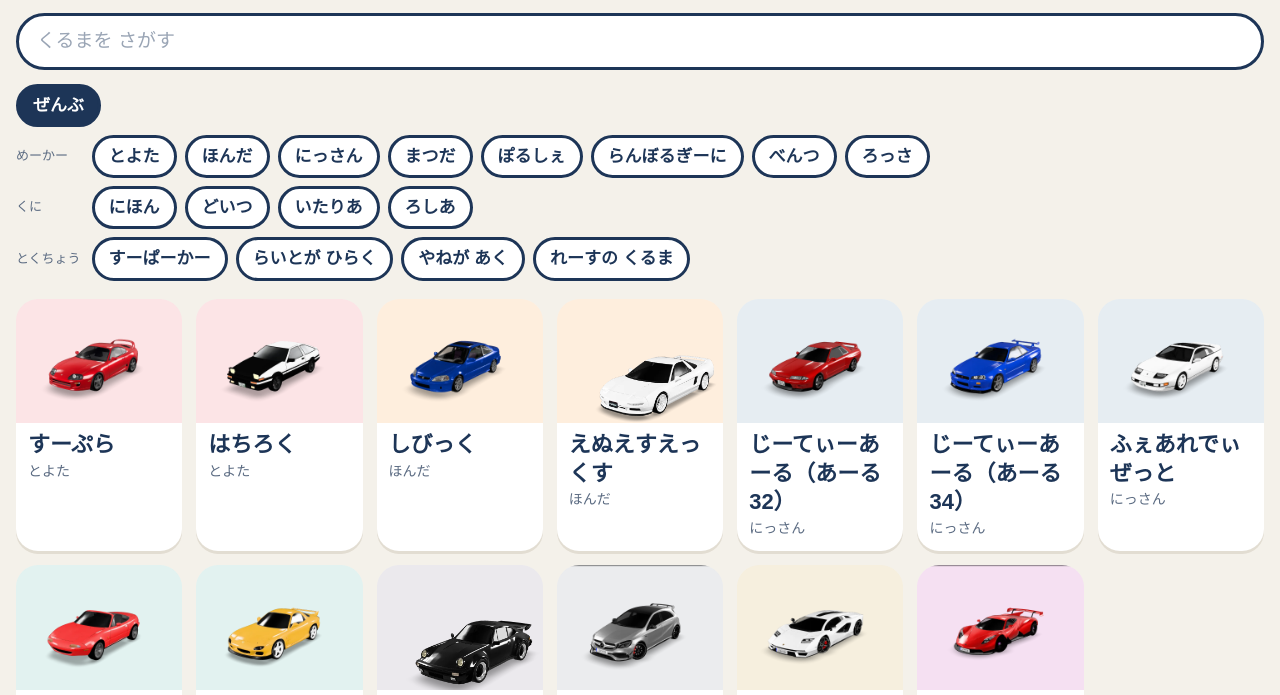
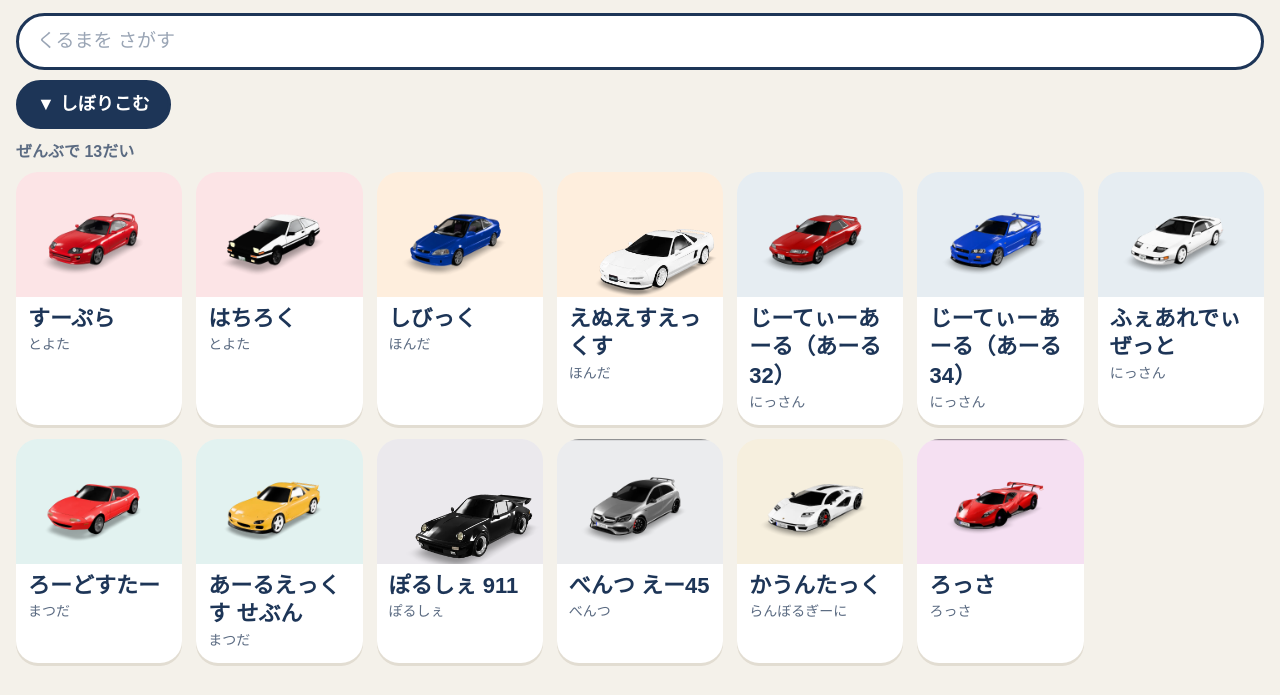
Before and after one commit to takuro-ryokawa/kuruma-zukan, a plain HTML site: page index.html in a window 1280 px wide. Shown: the part 79-774 px from the top of the page. Drawn offline with Linux system fonts and the light colour scheme; a web font is replaced by a local one.

Commit message:
Rework the tag filter into an expandable multi-select panel
- One "しぼりこむ" button by default so the car list is visible at once
- All tags wrap inside the panel instead of scrolling off-screen
- Multiple tags: any-of within a group, all-of across groups
- Selected tags show as removable chips; result count is shown

Co-Authored-By: Claude Fable 5.2 <noreply@anthropic.com>
Claude-Session: https://claude.ai/code/session_01SU8qR7wLwBeDSvdHY8ASyu

```diff
--- a/app.js
+++ b/app.js
@@ -59,7 +59,8 @@
   }
 
   // ---------- 一覧 ----------
-  let currentTag = 'all';
+  const selected = new Set();   // えらんでいるタグ
+  let filterOpen = false;
   let query = '';
 
   // さがすときは、カタカナをひらがなに、大文字を小文字にそろえて比べる
@@ -68,44 +69,98 @@
     .replace(/[\s　]/g, '');
   const matches = (c, q) => !q || [c.kana, c.name, c.maker, c.credit.title, ...c.tags.map((t) => tagOf(t).kana)].some((t) => norm(t).includes(q));
 
-  function tagButton(id, kana) {
-    const b = document.createElement('button');
-    b.type = 'button';
-    b.textContent = kana;
-    b.setAttribute('aria-pressed', String(id === currentTag));
-    b.addEventListener('click', () => { currentTag = id; renderTags(); renderCards(); });
-    return b;
+  // えらんだタグに合う車か。同じ列（めーかー など）の中は「どれか」、
+  // ちがう列どうしは「どちらも」で しぼる
+  function tagMatch(car) {
+    for (const g of TAG_GROUPS) {
+      const want = TAGS.filter((t) => t.group === g.id && selected.has(t.id));
+      if (want.length && !want.some((t) => car.tags.includes(t.id))) return false;
+    }
+    return true;
+  }
+
+  function toggleTag(id) {
+    if (selected.has(id)) selected.delete(id); else selected.add(id);
+    renderTags();
+    renderCards();
   }
 
   function renderTags() {
     const used = new Set(CARS.flatMap((c) => c.tags));
     const nav = $('tags');
     nav.innerHTML = '';
-    const first = document.createElement('div');
-    first.className = 'tag-row';
-    first.appendChild(tagButton('all', 'ぜんぶ'));
-    nav.appendChild(first);
+
+    // ひらく・とじる ボタンと、いま えらんでいるタグ
+    const bar = document.createElement('div');
+    bar.className = 'filter-bar';
+    const open = document.createElement('button');
+    open.type = 'button';
+    open.className = 'filter-open';
+    open.setAttribute('aria-expanded', String(filterOpen));
+    open.textContent = (filterOpen ? '▲ ' : '▼ ') + 'しぼりこむ';
+    open.addEventListener('click', () => { filterOpen = !filterOpen; renderTags(); });
+    bar.appendChild(open);
+    for (const id of selected) {
+      const t = tagOf(id);
+      const chip = document.createElement('button');
+      chip.type = 'button';
+      chip.className = 'filter-chip';
+      chip.textContent = t.kana + ' ✕';
+      chip.setAttribute('aria-label', t.kana + ' を はずす');
+      chip.addEventListener('click', () => toggleTag(id));
+      bar.appendChild(chip);
+    }
+    nav.appendChild(bar);
+
+    if (!filterOpen) return;
+    const panel = document.createElement('div');
+    panel.className = 'filter-panel';
     for (const g of TAG_GROUPS) {
       const tags = TAGS.filter((t) => t.group === g.id && used.has(t.id));
       if (!tags.length) continue;
-      const row = document.createElement('div');
-      row.className = 'tag-row';
-      const label = document.createElement('span');
+      const label = document.createElement('div');
       label.className = 'tag-label';
       label.textContent = g.kana;
-      row.appendChild(label);
-      for (const t of tags) row.appendChild(tagButton(t.id, t.kana));
-      nav.appendChild(row);
+      panel.appendChild(label);
+      const row = document.createElement('div');
+      row.className = 'tag-wrap';
+      for (const t of tags) {
+        const b = document.createElement('button');
+        b.type = 'button';
+        b.textContent = t.kana;
+        b.setAttribute('aria-pressed', String(selected.has(t.id)));
+        b.addEventListener('click', () => toggleTag(t.id));
+        row.appendChild(b);
+      }
+      panel.appendChild(row);
     }
+    const foot = document.createElement('div');
+    foot.className = 'filter-foot';
+    const clear = document.createElement('button');
+    clear.type = 'button';
+    clear.className = 'filter-clear';
+    clear.textContent = 'ぜんぶ はずす';
+    clear.disabled = !selected.size;
+    clear.addEventListener('click', () => { selected.clear(); renderTags(); renderCards(); });
+    const done = document.createElement('button');
+    done.type = 'button';
+    done.className = 'filter-done';
+    done.textContent = 'とじる';
+    done.addEventListener('click', () => { filterOpen = false; renderTags(); });
+    foot.append(clear, done);
+    panel.appendChild(foot);
+    nav.appendChild(panel);
   }
 
   function renderCards() {
     const box = $('cards');
     box.innerHTML = '';
     const q = norm(query);
-    const cars = CARS.filter((c) => (currentTag === 'all' || c.tags.includes(currentTag)) && matches(c, q));
+    const cars = CARS.filter((c) => tagMatch(c) && matches(c, q));
+    const narrowed = q || selected.size;
+    $('count').textContent = narrowed ? `${cars.length}だい みつかったよ` : `ぜんぶで ${CARS.length}だい`;
     if (!cars.length) {
-      box.innerHTML = `<p class="empty">${q ? 'みつからないよ' : 'まだ ないよ'}</p>`;
+      box.innerHTML = `<p class="empty">${narrowed ? 'みつからないよ' : 'まだ ないよ'}</p>`;
       return;
     }
     for (const c of cars) {
@@ -175,7 +230,7 @@
       b.textContent = t.kana;
       b.style.background = t.color;
       // タグを押すと、そのタグの車だけの一覧にもどる
-      b.addEventListener('click', () => { currentTag = id; lastListScroll = 0; renderTags(); renderCards(); location.hash = '#/'; });
+      b.addEventListener('click', () => { selected.clear(); selected.add(id); filterOpen = false; lastListScroll = 0; renderTags(); renderCards(); location.hash = '#/'; });
       chips.appendChild(b);
     }
     $('car-kana').textContent = car.kana;
--- a/index.html
+++ b/index.html
@@ -31,6 +31,7 @@
     <input type="search" id="search" placeholder="くるまを さがす" autocomplete="off" enterkeyhint="search" aria-label="くるまを さがす">
   </div>
   <nav id="tags" class="tags" aria-label="たぐ"></nav>
+  <p class="count" id="count" aria-live="polite"></p>
   <main id="cards" class="cards"></main>
   <footer class="foot">
     <a href="#/about">このアプリについて</a>
--- a/style.css
+++ b/style.css
@@ -34,38 +34,61 @@ button, label { font: inherit; }
   font-weight: 900;
   letter-spacing: .04em;
 }
-.tags { padding: 10px 0 14px; }
-.tag-row {
-  display: flex;
-  align-items: center;
-  gap: 8px;
-  overflow-x: auto;
-  padding: 4px 16px;
-  scrollbar-width: none;
+.tags { padding: 10px 16px 0; }
+.filter-bar { display: flex; flex-wrap: wrap; align-items: center; gap: 8px; }
+.filter-open {
+  border: 3px solid var(--ink);
+  background: var(--ink);
+  color: #fff;
+  border-radius: 999px;
+  padding: 7px 18px;
+  font-size: 18px;
+  font-weight: 700;
+  cursor: pointer;
 }
-.tag-row::-webkit-scrollbar { display: none; }
-.tag-label {
-  flex: none;
-  font-size: 13px;
-  color: var(--sub);
-  width: 5.2em;
-  white-space: nowrap;
+.filter-chip {
+  border: 0;
+  background: var(--accent);
+  color: #fff;
+  border-radius: 999px;
+  padding: 8px 14px;
+  font-size: 17px;
+  font-weight: 700;
+  cursor: pointer;
 }
-.tag-row button {
-  flex: none;
+.filter-panel {
+  margin-top: 10px;
+  background: #fff;
+  border-radius: var(--radius);
+  padding: 12px 14px 14px;
+}
+.tag-label { font-size: 15px; font-weight: 700; color: var(--sub); margin: 8px 0 6px; }
+.tag-label:first-child { margin-top: 0; }
+.tag-wrap { display: flex; flex-wrap: wrap; gap: 8px; }
+.tag-wrap button {
   border: 3px solid var(--ink);
   background: #fff;
   color: var(--ink);
   border-radius: 999px;
-  padding: 5px 14px;
+  padding: 6px 14px;
+  font-size: 18px;
+  font-weight: 700;
+  cursor: pointer;
+}
+.tag-wrap button[aria-pressed="true"] { background: var(--accent); border-color: var(--accent); color: #fff; }
+.filter-foot { display: flex; gap: 10px; margin-top: 14px; }
+.filter-foot button {
+  flex: 1;
+  border-radius: 999px;
+  padding: 10px;
   font-size: 17px;
   font-weight: 700;
   cursor: pointer;
 }
-.tag-row button[aria-pressed="true"] {
-  background: var(--ink);
-  color: #fff;
-}
+.filter-clear { border: 3px solid var(--line); background: #fff; color: var(--ink); }
+.filter-clear:disabled { color: #b7bdc7; }
+.filter-done { border: 3px solid var(--ink); background: var(--ink); color: #fff; }
+.count { margin: 10px 16px 8px; font-size: 16px; font-weight: 700; color: var(--sub); }
 
 .cards {
   display: grid;
```
